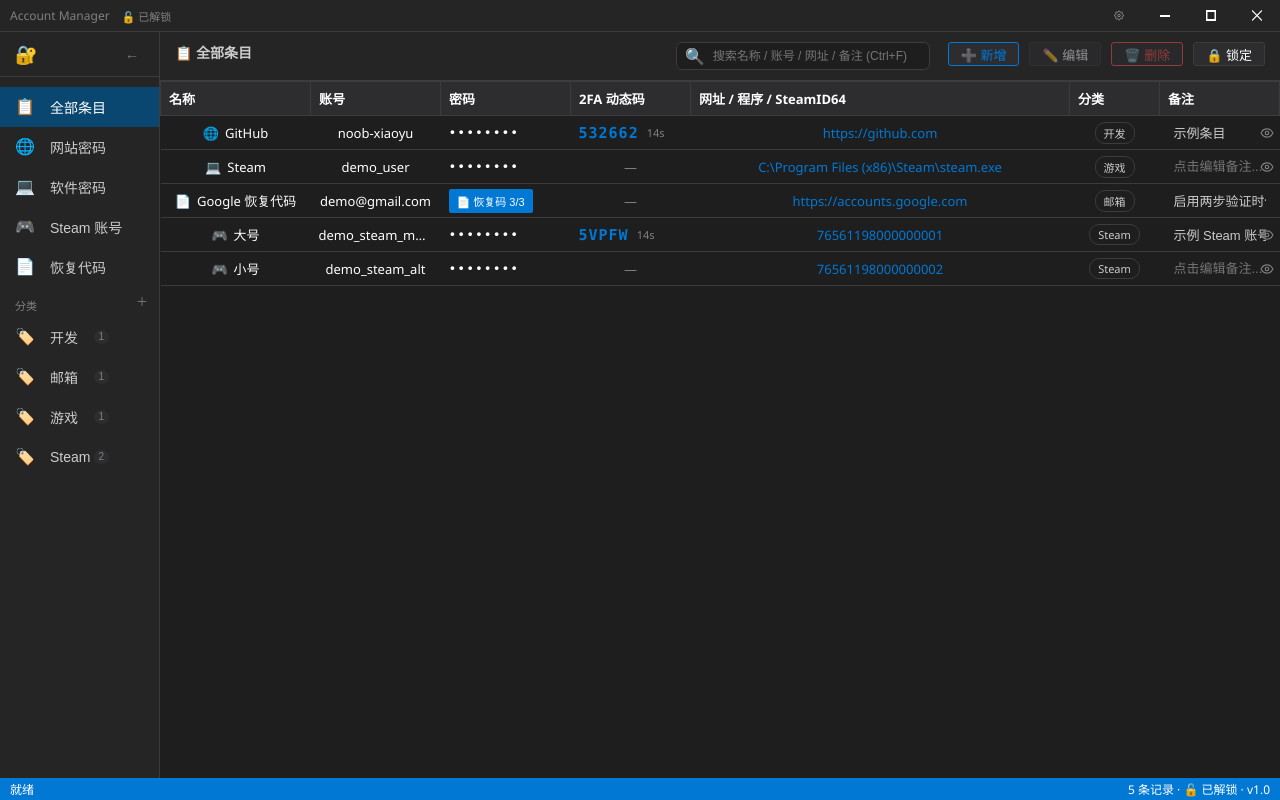
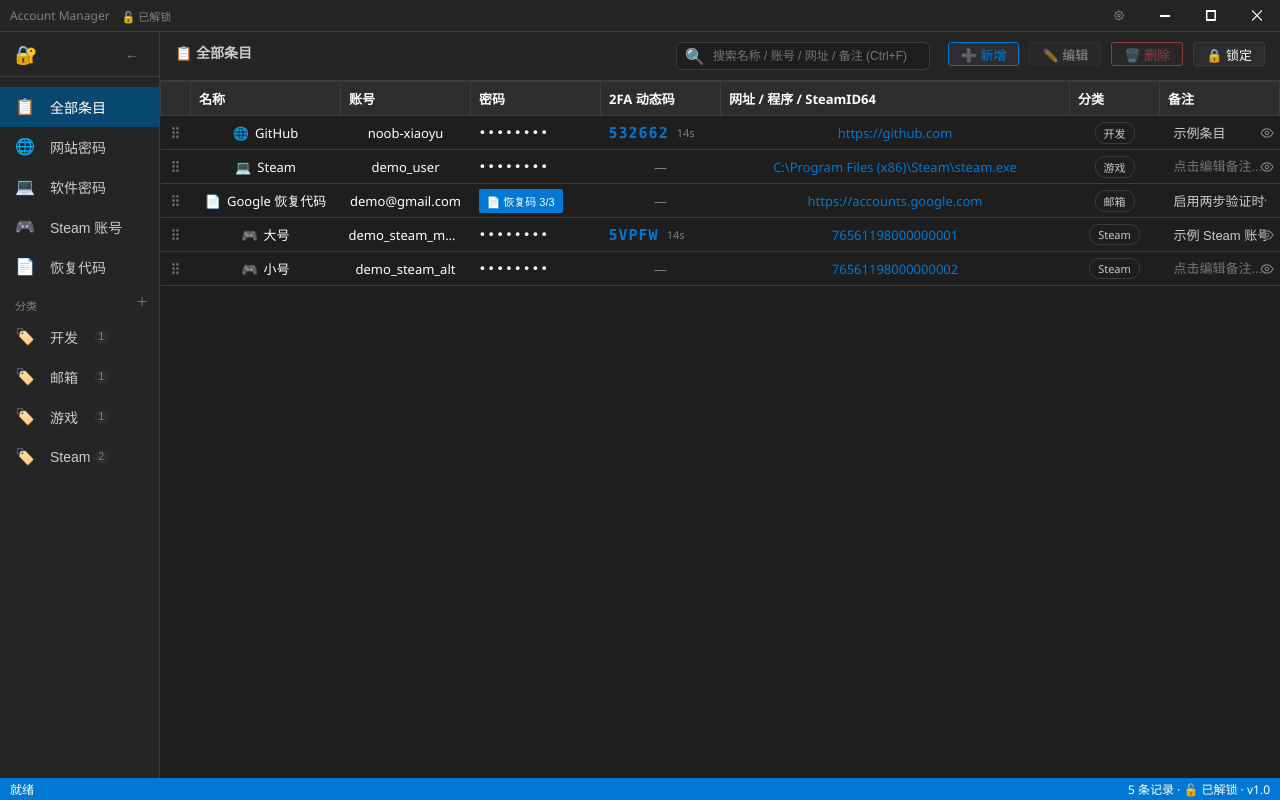
Before and after one commit to No-Zero-issue/AccountManager, a Vue app in the folder frontend/: page / in a window 1280 px wide. Built offline with nearby package versions, Linux system fonts and the light colour scheme.

Commit message:
feat(desktop): 表格最左列新增拖动手柄，拖动改为从手柄发起（整行不再可拖）

```diff
--- a/frontend/src/App.vue
+++ b/frontend/src/App.vue
@@ -2158,6 +2158,7 @@
             <table class="data-grid">
               <thead>
                 <tr>
+                  <th style="width: 30px"></th>
                   <th style="width: 150px">名称</th>
                   <th style="width: 130px">账号</th>
                   <th style="width: 130px">密码</th>
@@ -2169,9 +2170,12 @@
               </thead>
               <tbody>
                 <tr v-for="entry in filteredEntries" :key="entry.id"
-                    :class="{ 'is-selected': selectedIds.has(entry.id), 'row-dragging': draggingId === entry.id, 'row-drag-over': dragOverId === entry.id }" draggable="true" @dragstart="onRowDragStart(entry, $event)" @dragover.prevent="onRowDragOver(entry)" @drop.prevent="onRowDrop(entry)" @dragend="onRowDragEnd"
+                    :class="{ 'is-selected': selectedIds.has(entry.id), 'row-dragging': draggingId === entry.id, 'row-drag-over': dragOverId === entry.id }" @dragover.prevent="onRowDragOver(entry)" @drop.prevent="onRowDrop(entry)" @dragend="onRowDragEnd"
                     @click="selectEntry(entry.id, $event)"
                     @contextmenu="openContextMenu($event, entry)">
+                    <td class="drag-cell">
+                      <span class="drag-handle" draggable="true" @dragstart="onRowDragStart(entry, $event)" @dragend="onRowDragEnd" title="拖动排序">⠿</span>
+                    </td>
                   <td>
                     <span class="type-icon">{{ entryType(entry) === 'software' ? '💻' : (entryType(entry) === 'recovery' ? '📄' : (entryType(entry) === 'steam' ? '🎮' : '🌐')) }}</span>
                     <span class="entry-name">{{ entry.name || '(未命名)' }}</span>
@@ -2224,7 +2228,7 @@
                   </td>
                 </tr>
                 <tr v-if="filteredEntries.length === 0">
-                  <td colspan="7" style="text-align: center; padding: 40px; color: var(--text-muted);">
+                  <td colspan="8" style="text-align: center; padding: 40px; color: var(--text-muted);">
                     {{ searchQuery ? '没有匹配的记录' : '这里还没有记录，点击右上角「➕ 新增」' }}
                   </td>
                 </tr>
@@ -3637,6 +3641,18 @@
   height: 280px;
 }
 
+.drag-cell { width: 30px; padding: 0 4px; }
+
+.drag-handle {
+  display: inline-block;
+  cursor: grab;
+  color: var(--text-muted);
+  font-size: 15px;
+  user-select: none;
+}
+
+.drag-handle:active { cursor: grabbing; }
+
 /* 拖动排序反馈 */
 .data-grid tbody tr.row-dragging {
   opacity: 0.45;
```
